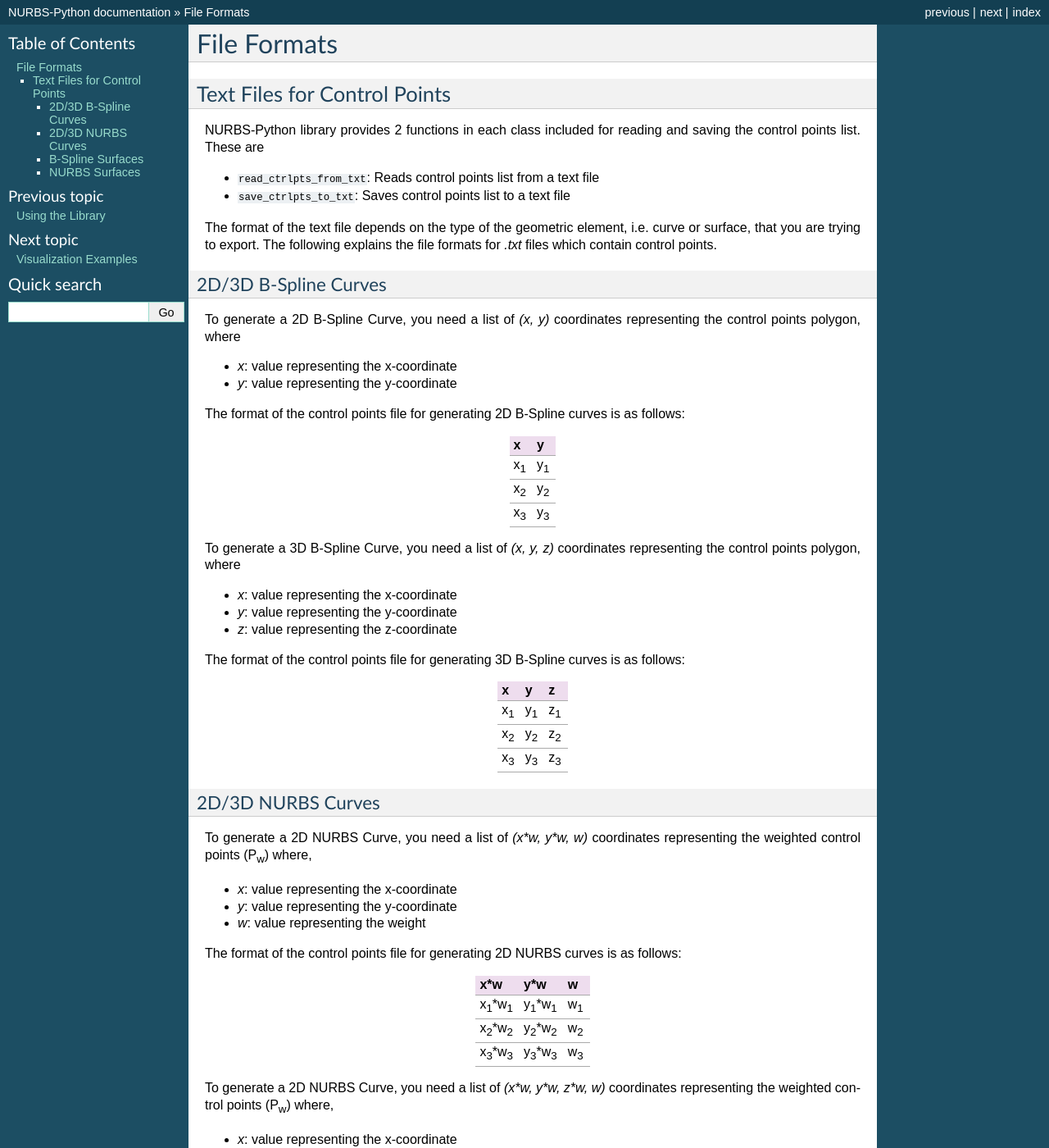
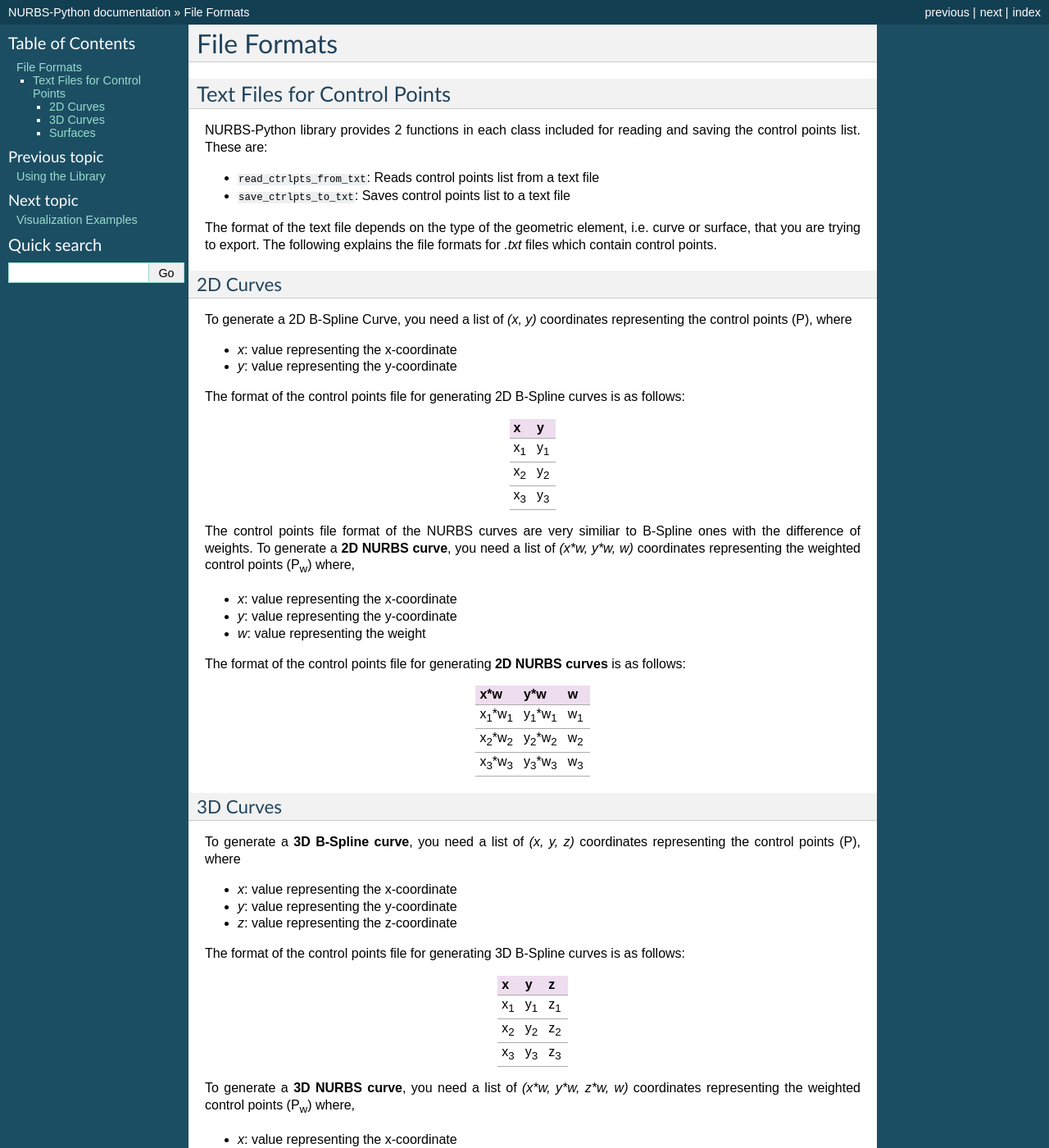
Before and after one commit to orbingol/NURBS-Python, a Sphinx documentation site: the page built from docs/formats.rst, in a window 1280 px wide and 1400 px high. Shown: the whole window at 82% size. Built offline with Sphinx 7.4.7, drawn with Linux system fonts in a browser that asks for light colours; formulas are drawn with MathJax 3; some of the changed lines change nothing that is shown; some of the changed text lies outside the part shown.

Commit message:
Reorganize and update formats.rst

```diff
--- a/docs/formats.rst
+++ b/docs/formats.rst
@@ -4,7 +4,8 @@ File Formats
 Text Files for Control Points
 =============================
 
-NURBS-Python library provides 2 functions in each class included for reading and saving the control points list. These are
+NURBS-Python library provides 2 functions in each class included for reading and saving the control points list. These
+are:
 
 * ``read_ctrlpts_from_txt``: Reads control points list from a text file
 * ``save_ctrlpts_to_txt``: Saves control points list to a text file
@@ -12,10 +13,10 @@ NURBS-Python library provides 2 functions in each class included for reading and
 The format of the text file depends on the type of the geometric element, i.e. curve or surface, that you are trying to
 export. The following explains the file formats for `.txt` files which contain control points.
 
-2D/3D B-Spline Curves
----------------------
+2D Curves
+---------
 
-To generate a 2D B-Spline Curve, you need a list of *(x, y)* coordinates representing the control points polygon, where
+To generate a 2D B-Spline Curve, you need a list of *(x, y)* coordinates representing the control points (P), where
 
 * `x`: value representing the x-coordinate
 * `y`: value representing the y-coordinate
@@ -32,7 +33,31 @@ The format of the control points file for generating 2D B-Spline curves is as fo
 | x\ :sub:`3` | y\ :sub:`3` |
 +-------------+-------------+
 
-To generate a 3D B-Spline Curve, you need a list of *(x, y, z)* coordinates representing the control points polygon, where
+The control points file format of the NURBS curves are very similiar to B-Spline ones with the difference of weights.
+To generate a **2D NURBS curve**, you need a list of *(x\*w, y\*w, w)* coordinates representing the weighted control
+points (P\ :sub:`w`) where,
+
+* `x`: value representing the x-coordinate
+* `y`: value representing the y-coordinate
+* `w`: value representing the weight
+
+The format of the control points file for generating **2D NURBS curves** is as follows:
+
++---------------------------+---------------------------+-------------+
+|           x\*w            |           y\*w            |      w      |
++===========================+===========================+=============+
+| x\ :sub:`1`\*w\ :sub:`1`  | y\ :sub:`1`\*w\ :sub:`1`  | w\ :sub:`1` |
++---------------------------+---------------------------+-------------+
+| x\ :sub:`2`\*w\ :sub:`2`  | y\ :sub:`2`\*w\ :sub:`2`  | w\ :sub:`2` |
++---------------------------+---------------------------+-------------+
+| x\ :sub:`3`\*w\ :sub:`3`  | y\ :sub:`3`\*w\ :sub:`3`  | w\ :sub:`3` |
++---------------------------+---------------------------+-------------+
+
+3D Curves
+---------
+
+To generate a **3D B-Spline curve**, you need a list of *(x, y, z)* coordinates representing the control points (P),
+where
 
 * `x`: value representing the x-coordinate
 * `y`: value representing the y-coordinate
@@ -50,31 +75,8 @@ The format of the control points file for generating 3D B-Spline curves is as fo
 | x\ :sub:`3` | y\ :sub:`3` | z\ :sub:`3` |
 +-------------+-------------+-------------+
 
-
-2D/3D NURBS Curves
-------------------
-
-To generate a 2D NURBS Curve, you need a list of *(x\*w, y\*w, w)* coordinates representing the weighted control points
-(P\ :sub:`w`) where,
-
-* `x`: value representing the x-coordinate
-* `y`: value representing the y-coordinate
-* `w`: value representing the weight
-
-The format of the control points file for generating 2D NURBS curves is as follows:
-
-+---------------------------+---------------------------+-------------+
-|           x\*w            |           y\*w            |      w      |
-+===========================+===========================+=============+
-| x\ :sub:`1`\*w\ :sub:`1`  | y\ :sub:`1`\*w\ :sub:`1`  | w\ :sub:`1` |
-+---------------------------+---------------------------+-------------+
-| x\ :sub:`2`\*w\ :sub:`2`  | y\ :sub:`2`\*w\ :sub:`2`  | w\ :sub:`2` |
-+---------------------------+---------------------------+-------------+
-| x\ :sub:`3`\*w\ :sub:`3`  | y\ :sub:`3`\*w\ :sub:`3`  | w\ :sub:`3` |
-+---------------------------+---------------------------+-------------+
-
-To generate a 2D NURBS Curve, you need a list of *(x\*w, y\*w, z\*w, w)* coordinates representing the weighted control points
-(P\ :sub:`w`) where,
+To generate a **3D NURBS curve**, you need a list of *(x\*w, y\*w, z\*w, w)* coordinates representing the weighted
+control points (P\ :sub:`w`) where,
 
 * `x`: value representing the x-coordinate
 * `y`: value representing the y-coordinate
@@ -93,8 +95,22 @@ The format of the control points file for generating 3D NURBS curves is as follo
 | x\ :sub:`3`\*w\ :sub:`3`  | y\ :sub:`3`\*w\ :sub:`3`  | z\ :sub:`3`\*w\ :sub:`3`  | w\ :sub:`3` |
 +---------------------------+---------------------------+---------------------------+-------------+
 
-B-Spline Surfaces
------------------
+Surfaces
+--------
+
+Control points file for generating B-Spline and NURBS has 2 options:
+
+First option is very similar to the curve control
+points files with one noticeable difference to process `u` and `v` indices. In this list, the `v` index varies first.
+That is, a row of `v` control points for the first `u` value is found first. Then, the row of `v` control points for the
+next `u` value.
+
+The second option sets the rows as `v` and columns as `u`. To generate a **B-Spline surface** using this option, you
+need a list of *(x, y, z)* coordinates representing the control points (P) where,
+
+* `x`: value representing the x-coordinate
+* `y`: value representing the y-coordinate
+* `z`: value representing the z-coordinate
 
 The format of the control points file for generating B-Spline surfaces is as follows:
 
@@ -108,8 +124,13 @@ The format of the control points file for generating B-Spline surfaces is as fol
 | **u2** | (x, y, z) | (x, y, z) | (x, y, z) | (x, y, z) | (x, y, z) |
 +--------+-----------+-----------+-----------+-----------+-----------+
 
-NURBS Surfaces
---------------
+To generate a **NURBS surface** using the 2nd option, you need a list of *(x\*w, y\*w, z\*w, w)* coordinates
+representing the weighted control points (P\ :sub:`w`) where,
+
+* `x`: value representing the x-coordinate
+* `y`: value representing the y-coordinate
+* `z`: value representing the z-coordinate
+* `w`: value representing the weight
 
 The format of the control points file for generating NURBS surfaces is as follows:
 
@@ -123,4 +144,4 @@ The format of the control points file for generating NURBS surfaces is as follow
 | **u2** | (x\*w, y\*w, z\*w, w) | (x\*w, y\*w, z\*w, w) | (x\*w, y\*w, z\*w, w) | (x\*w, y\*w, z\*w, w) |
 +--------+-----------------------+-----------------------+-----------------------+-----------------------+
 
-.. note:: The file formats correspond to a right-handed coordinate system.
+.. note:: The control points correspond to a right-handed coordinate system.
```
